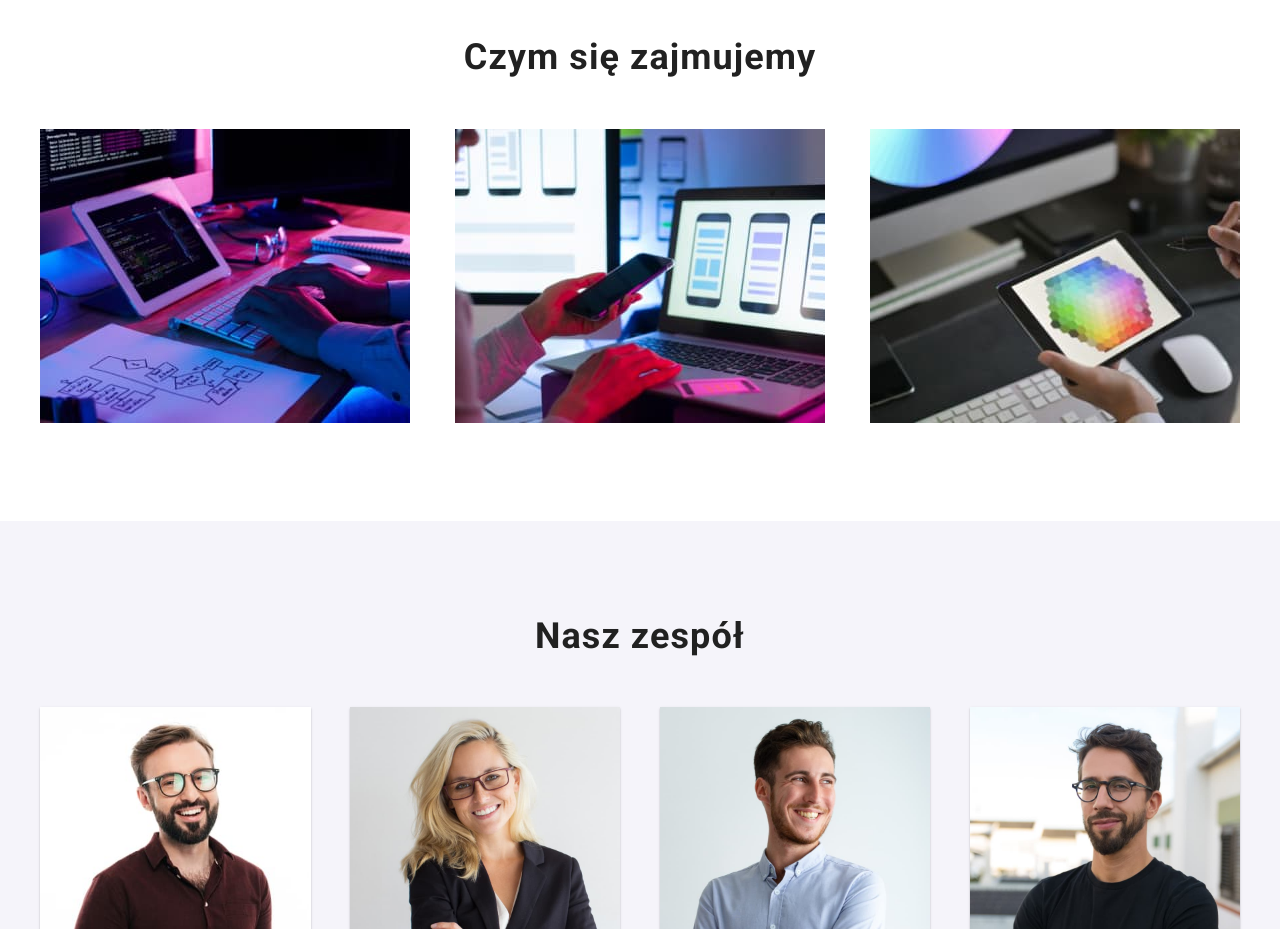
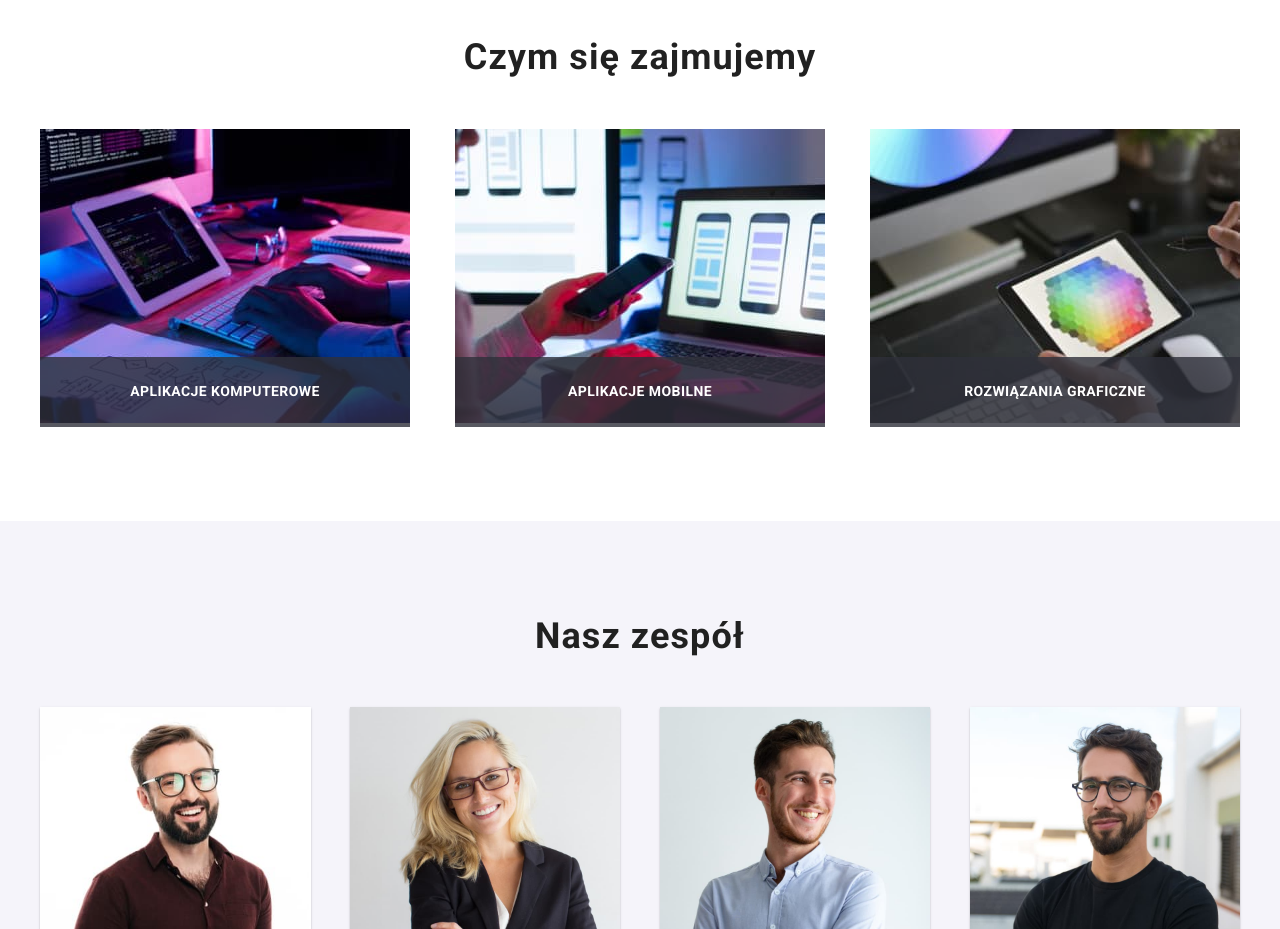
Before and after one commit to SandraKoch/goit-markup-hw-05, a plain HTML site: page index.html in a window 1280 px wide. Shown: the part 1080-2009 px from the top of the page. Drawn offline with nearby package versions, Linux system fonts and the light colour scheme.

Commit message:
main page refactoring

```diff
--- a/css/styles.css
+++ b/css/styles.css
@@ -193,6 +193,7 @@ transition: [property] [duration] [timing-function] [delay] */
   width: 100%;
   height: 100%;
   background-color: rgba(0, 0, 0, 0.2);
+  z-index: 9999;
 }
 
 .modal {
@@ -210,11 +211,14 @@ transition: [property] [duration] [timing-function] [delay] */
 .modal__button {
   display: flex;
   align-items: center;
+  justify-content: center;
   fill: #000000;
   border-radius: 50%;
   background: #ffffff;
   border: 1px solid rgba(0, 0, 0, 0.1);
-  padding: 5px;
+  /* padding: 5px; */
+  width: 30px;
+  height: 30px;
   margin: 10px;
   cursor: pointer;
 }
@@ -254,7 +258,7 @@ transition: [property] [duration] [timing-function] [delay] */
 .services {
   padding-top: 94px;
 }
-.services-headline {
+.services__headline {
   font-weight: 700;
   font-size: 36px;
   line-height: 1.17; /*42px*/
@@ -267,6 +271,26 @@ transition: [property] [duration] [timing-function] [delay] */
   list-style: none;
   display: flex;
   justify-content: space-between;
+}
+.gallery__element {
+  position: relative;
+  overflow: hidden;
+}
+
+.gallery__label {
+  position: absolute;
+  left: 0;
+  right: 0;
+  bottom: 0;
+  padding: 27px 90px;
+  font-weight: 700;
+  font-size: 14px;
+  line-height: 1.14;
+  color: #ffffff;
+  background-color: rgba(47, 48, 58, 0.8);
+  text-transform: uppercase;
+  text-align: center;
+  letter-spacing: 0.03em;
 }
 
 .our-team {
--- a/index.html
+++ b/index.html
@@ -136,9 +136,10 @@
           </ul>
         </div>
         <div class="container services">
-          <h2 class="services-headline">Czym się zajmujemy</h2>
+          <h2 class="services__headline">Czym się zajmujemy</h2>
           <ul class="gallery">
             <li>
+              <figure class="gallery__element">
                 <img
                   class="image"
                   width="370"
@@ -146,8 +147,13 @@
                   src="./images/image1.jpg"
                   alt="Close-up image of programer working at his desk in office"
                 />
+                <figcaption class="gallery__label">
+                  <p>Aplikacje komputerowe</p>
+                </figcaption>
+              </figure>
             </li>
             <li>
+              <figure class="gallery__element">
                 <img
                   class="image"
                   width="370"
@@ -155,8 +161,13 @@
                   src="./images/image2.jpg"
                   alt="Web designer is developing mobile application, holding a smartphone in their hand while sitting in front of a laptop"
                 />
+                <figcaption class="gallery__label">
+                  <p>Aplikacje mobilne</p>
+                </figcaption>
+              </figure>
             </li>
             <li>
+              <figure class="gallery__element">
                 <img
                   class="image"
                   width="370"
@@ -164,6 +175,10 @@
                   src="./images/image3.jpg"
                   alt="Close-up image of a web designer working with colour selection graphic displayed on a tablet"
                 />
+                <figcaption class="gallery__label">
+                  <p>Rozwiązania graficzne</p>
+                </figcaption>
+              </figure>
             </li>
           </ul>
         </div>
```
Lines whose indentation alone changed are shown as unchanged.
